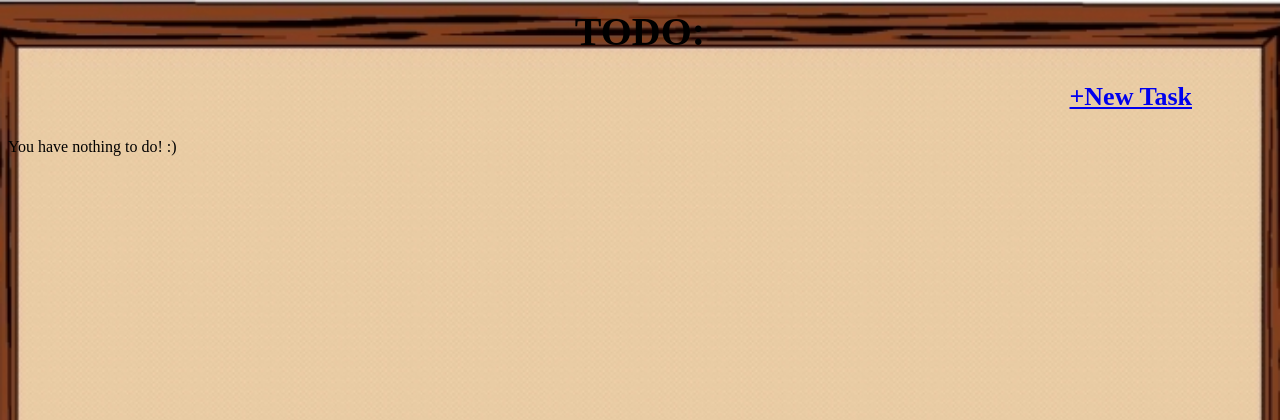
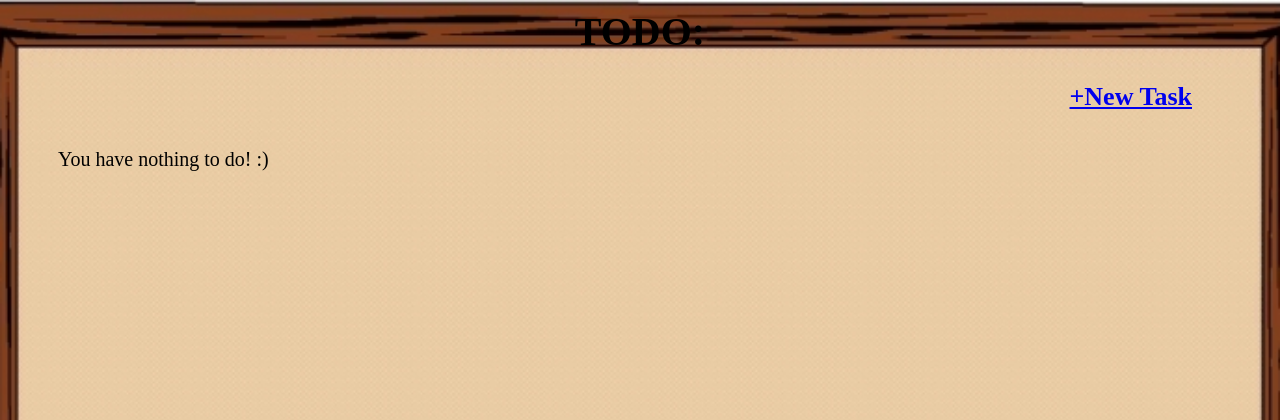
Before and after one commit to Kardbord/Django-TODO_List, a Django app: a page that uses TODO_List/templates/TODO_List/index.html in a window 1280 px wide. Shown: the top 420 px of the page. Run offline with Django 3.2, Linux system fonts and the light colour scheme; data that the repository does not hold is empty.

Commit message:
Gave styles to the 'You have nothing to do' message

```diff
--- a/TODO_List/templates/TODO_List/index.html
+++ b/TODO_List/templates/TODO_List/index.html
@@ -16,5 +16,5 @@
     {% endfor %}
     </ul>
 {% else %}
-    <p>You have nothing to do! :)</p>
+    <p class="todolist">You have nothing to do! :)</p>
 {% endif %}
```
